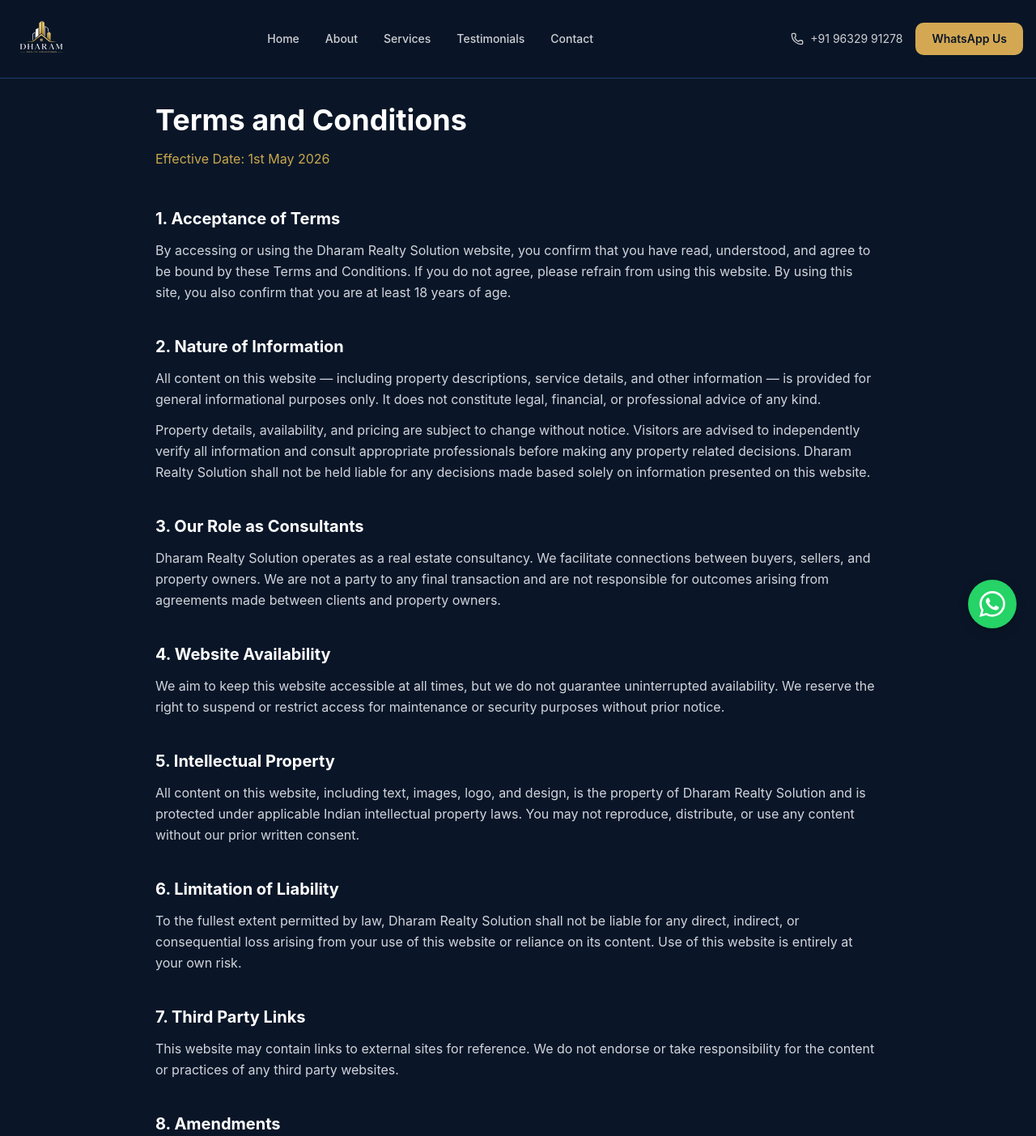
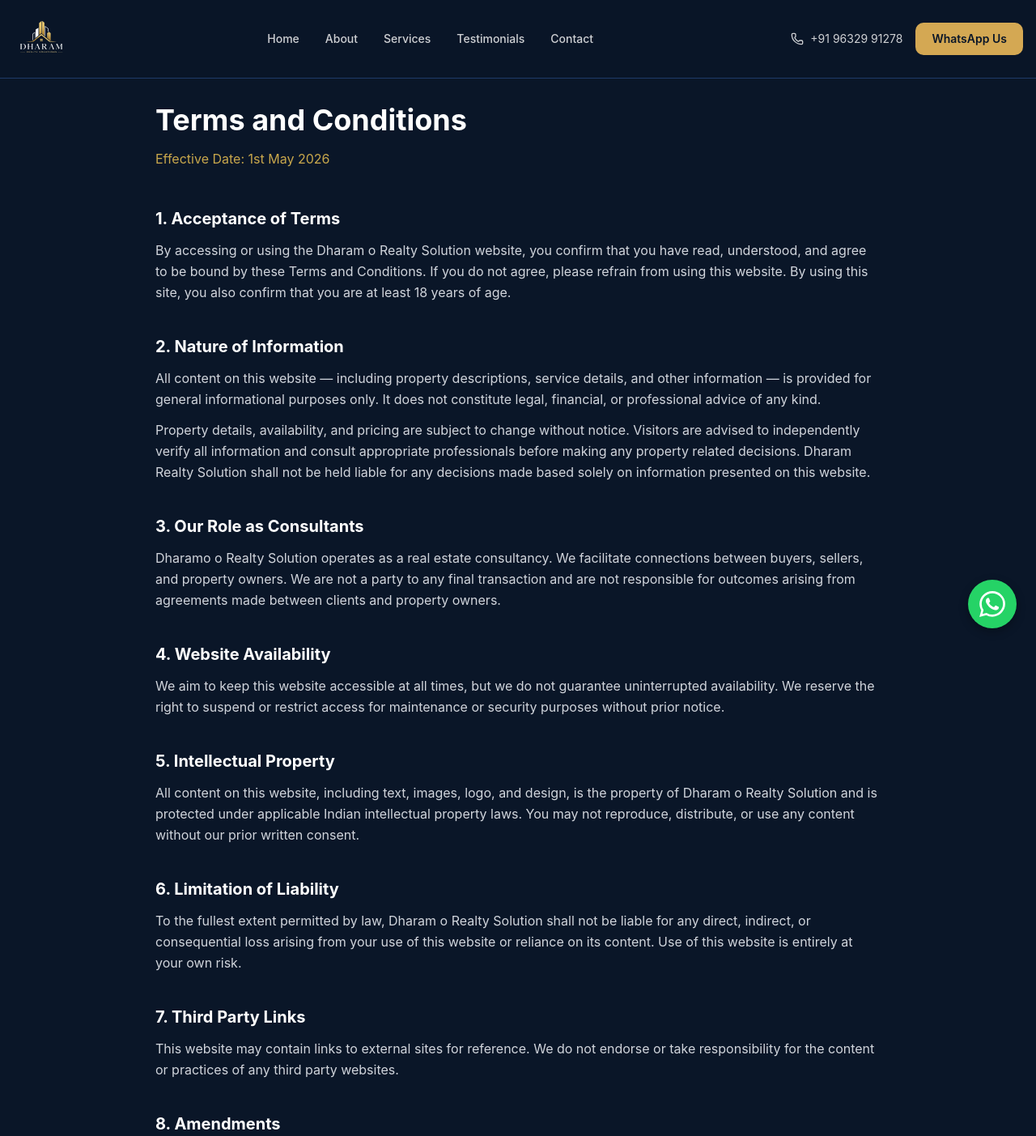
Before and after one commit to jatinjatin05159-pixel/dharamrealtysolutions, a Next.js app in the folder extracted/: page /terms in a window 1280 px wide. Shown: the top 1403 px of the page at 81% size. Built offline with nearby package versions, Linux system fonts and the light colour scheme.

Commit message:
Update page.tsx

```diff
--- a/extracted/app/terms/page.tsx
+++ b/extracted/app/terms/page.tsx
@@ -17,7 +17,7 @@ export default function TermsPage() {
 
               <div>
                 <h2 className="text-xl font-bold text-white mb-3">1. Acceptance of Terms</h2>
-                <p>By accessing or using the Dharam Realty Solution website, you confirm that you have read, understood, and agree to be bound by these Terms and Conditions. If you do not agree, please refrain from using this website. By using this site, you also confirm that you are at least 18 years of age.</p>
+                <p>By accessing or using the Dharam o Realty Solution website, you confirm that you have read, understood, and agree to be bound by these Terms and Conditions. If you do not agree, please refrain from using this website. By using this site, you also confirm that you are at least 18 years of age.</p>
               </div>
 
               <div>
@@ -28,7 +28,7 @@ export default function TermsPage() {
 
               <div>
                 <h2 className="text-xl font-bold text-white mb-3">3. Our Role as Consultants</h2>
-                <p>Dharam Realty Solution operates as a real estate consultancy. We facilitate connections between buyers, sellers, and property owners. We are not a party to any final transaction and are not responsible for outcomes arising from agreements made between clients and property owners.</p>
+                <p>Dharamo o Realty Solution operates as a real estate consultancy. We facilitate connections between buyers, sellers, and property owners. We are not a party to any final transaction and are not responsible for outcomes arising from agreements made between clients and property owners.</p>
               </div>
 
               <div>
@@ -38,12 +38,12 @@ export default function TermsPage() {
 
               <div>
                 <h2 className="text-xl font-bold text-white mb-3">5. Intellectual Property</h2>
-                <p>All content on this website, including text, images, logo, and design, is the property of Dharam Realty Solution and is protected under applicable Indian intellectual property laws. You may not reproduce, distribute, or use any content without our prior written consent.</p>
+                <p>All content on this website, including text, images, logo, and design, is the property of Dharam o Realty Solution and is protected under applicable Indian intellectual property laws. You may not reproduce, distribute, or use any content without our prior written consent.</p>
               </div>
 
               <div>
                 <h2 className="text-xl font-bold text-white mb-3">6. Limitation of Liability</h2>
-                <p>To the fullest extent permitted by law, Dharam Realty Solution shall not be liable for any direct, indirect, or consequential loss arising from your use of this website or reliance on its content. Use of this website is entirely at your own risk.</p>
+                <p>To the fullest extent permitted by law, Dharam o Realty Solution shall not be liable for any direct, indirect, or consequential loss arising from your use of this website or reliance on its content. Use of this website is entirely at your own risk.</p>
               </div>
 
               <div>
```
